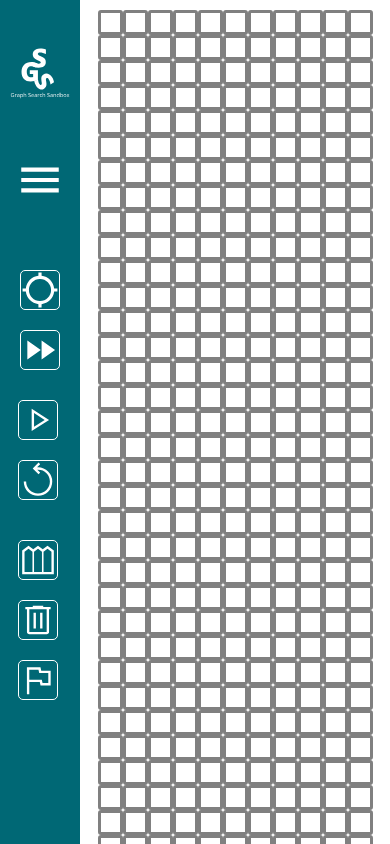
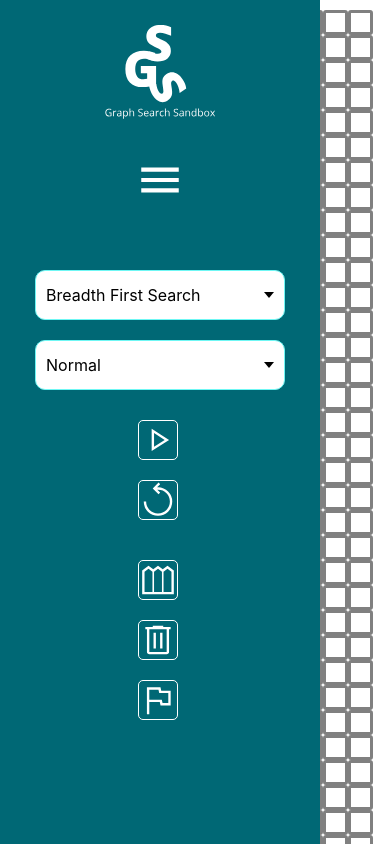
Before and after one commit to Code-Institute-Submissions/SabGibson-pathfinder-sandbox, a React (Create React App) app: page / in a window 390 px wide. Both pictures are taken after a click on the element 40 px from the left and 180 px from the top of the page. Shown: the top 844 px of the page. Built offline with nearby package versions, Linux system fonts and the light colour scheme.

Commit message:
added styling to nav

```diff
--- a/src/components/Navigation/Dropdown.js
+++ b/src/components/Navigation/Dropdown.js
@@ -9,6 +9,7 @@
   // unpack dropdown list items
   const dropdownContents = props.dropdownItems;
   const externalStateSetter = props.externalStateSetter;
+  const navStatus = props.navStatus;
 
   // Define compnant interactions
   const changeDropdown = () => {
@@ -25,7 +26,7 @@
   };
 
   return (
-    <div className="dropdown" onClick={changeDropdown}>
+    <div className={`dropdown ${navStatus}`} onClick={changeDropdown}>
       <div className="select">
         <span className="selected">{dropdownValue}</span>
         <div className={`arrow ${openStatus}`}></div>
--- a/src/components/Navigation/Navigation.css
+++ b/src/components/Navigation/Navigation.css
@@ -167,6 +167,25 @@
     align-items: center;
     justify-content: center;
   }
+  .nav-bar.true {
+    width: 20rem;
+  }
+
+  .nav-bar.true .tools {
+    display: block;
+  }
+
+  .dropdown.true {
+    display: flex;
+  }
+
+  .action-icon.select-icon.true {
+    display: none;
+  }
+
+  .nav-bar.true > .tool-pane {
+    width: 20rem;
+  }
   .nav-bar {
     display: flex;
     align-items: center;
--- a/src/components/Navigation/Navigation.js
+++ b/src/components/Navigation/Navigation.js
@@ -17,17 +17,15 @@
 
 const Navigation = ({
   selectTool,
-  selectAlgo,
-  searchSpeed,
   setAlgoSelected,
   setSearchSpeed,
   startSearch,
 }) => {
   // navigation states
-  const [openStatus, setOpenStatus] = useState("false");
+  const [navStatus, setOpenStatus] = useState("false");
 
   const changeNav = () => {
-    if (openStatus !== "true") {
+    if (navStatus !== "true") {
       setOpenStatus("true");
     } else {
       setOpenStatus("false");
@@ -36,11 +34,11 @@
 
   return (
     <div className="nav-comp">
-      <nav className="nav-bar">
+      <nav className={`nav-bar ${navStatus}`}>
         <div className="logo">
           <img className="logo-img" src={logo} alt="" />
         </div>
-        <div className="nav-toggle">
+        <div className="nav-toggle" onClick={changeNav}>
           <img src={burger} alt="" />
         </div>
         <div className="tool-pane">
@@ -51,8 +49,9 @@
                 <motion.img
                   src={algo}
                   alt="build wall icon"
-                  className="action-icon select-icon"
-                  id="make-wall-button"
+                  className={`action-icon select-icon ${navStatus}`}
+                  id="reveal-algo-dropdown"
+                  onClick={changeNav}
                   whileHover={{
                     scale: 1.1,
                     rotate: 5,
@@ -69,6 +68,7 @@
                   ]}
                   defaultSetting={"Breadth First Search"}
                   externalStateSetter={setAlgoSelected}
+                  navStatus={navStatus}
                 />
               </div>
             </div>
@@ -77,9 +77,10 @@
               <div className="sel-wrapper">
                 <motion.img
                   src={speed}
-                  alt="build wall icon"
-                  className="action-icon select-icon"
-                  id="make-wall-button"
+                  alt="select-speed-icon"
+                  onClick={changeNav}
+                  className={`action-icon select-icon ${navStatus}`}
+                  id="reveal-speed-dropdown"
                   whileHover={{
                     scale: 1.1,
                     rotate: 5,
@@ -90,6 +91,7 @@
                   dropdownItems={["Slow", "Normal", "Fast"]}
                   defaultSetting={"Normal"}
                   externalStateSetter={setSearchSpeed}
+                  navStatus={navStatus}
                 />
               </div>
             </div>
```
